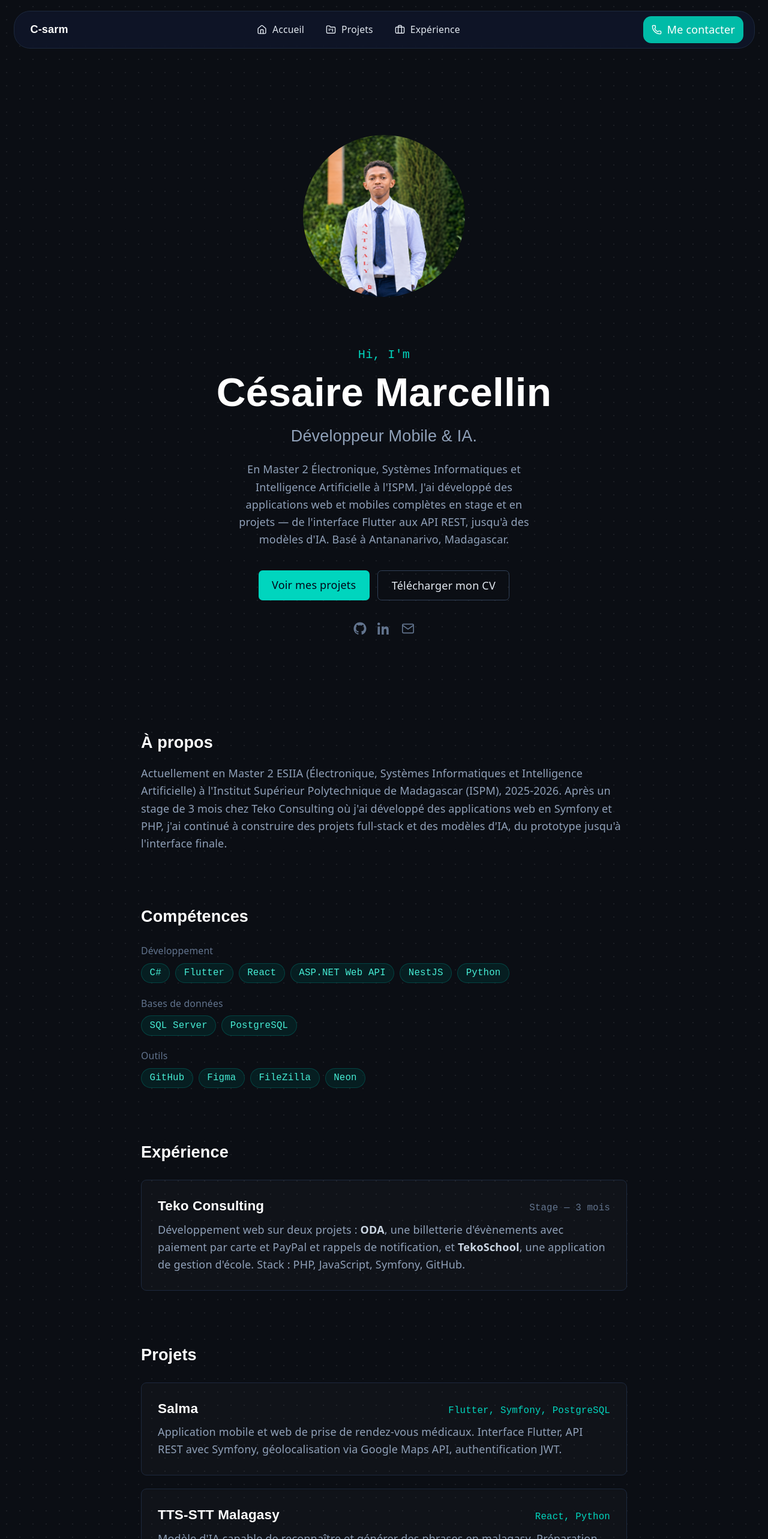
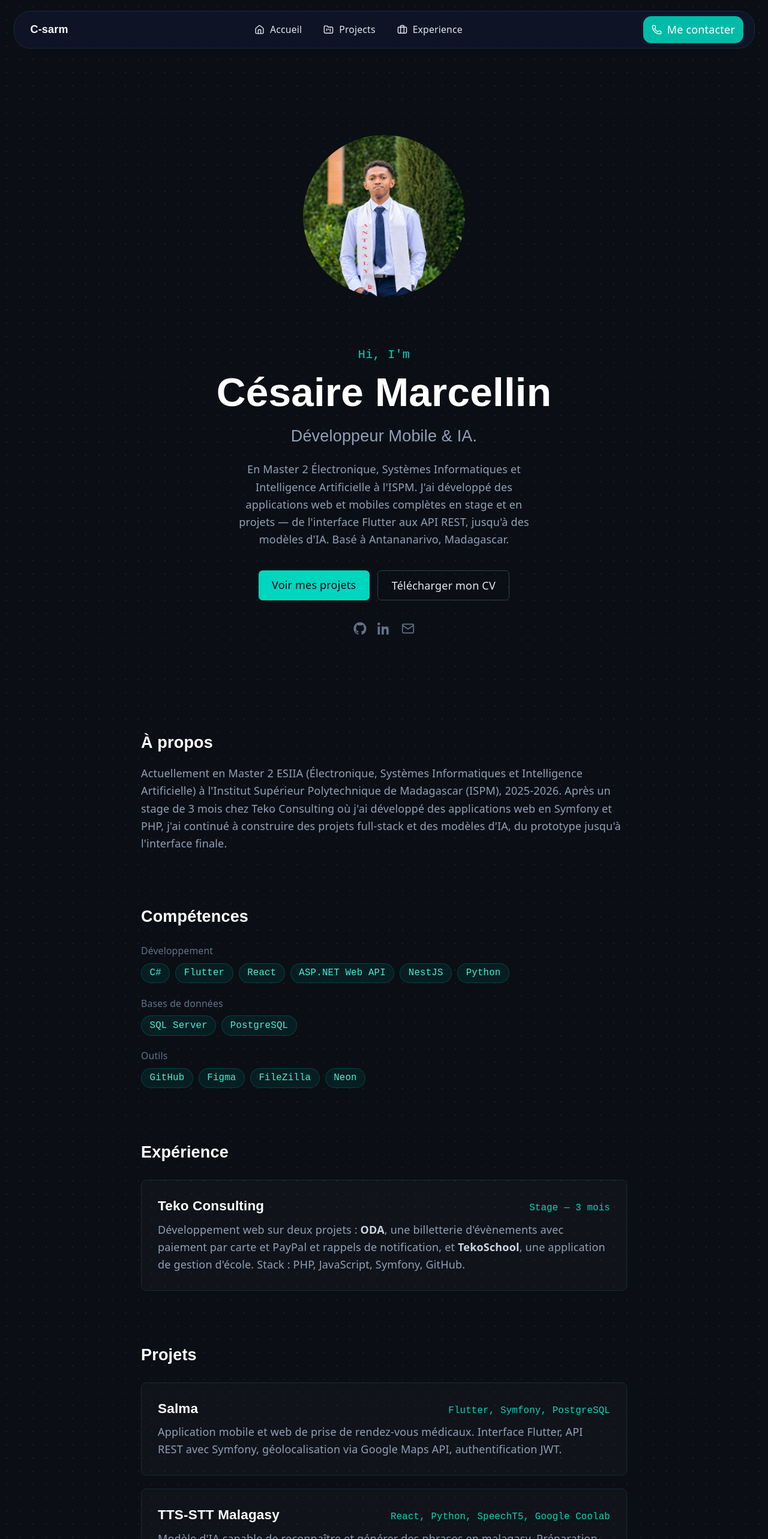
Before and after one commit to Cemafio/Portfolio_, a React app: page / in a window 1280 px wide. Shown: the top 2566 px of the page at 60% size. Built offline with nearby package versions, Linux system fonts and the light colour scheme; the HTML template or start-up script is replaced by a standard one.

Commit message:
navigation

```diff
--- a/src/component/menu.tsx
+++ b/src/component/menu.tsx
@@ -12,11 +12,11 @@ function MenuBar() {
       icon: Home,
     },
     {
-      name: "Projets",
+      name: "Projects",
       icon: FolderKanban,
     },
     {
-      name: "Expérience",
+      name: "Experience",
       icon: Briefcase,
     },
   ];
--- a/src/screen/home.tsx
+++ b/src/screen/home.tsx
@@ -16,7 +16,7 @@ const projects = [
   },
   {
     name: "TTS-STT Malagasy",
-    stack: "React, Python",
+    stack: "React, Python, SpeechT5, Google Coolab",
     description:
       "Modèle d'IA capable de reconnaître et générer des phrases en malagasy. Préparation des données, entraînement avec Python et SpeechT5, prototype de démonstration.",
   },
@@ -34,7 +34,7 @@ const projects = [
   },
   {
     name: "ORIENT'IA",
-    stack: "React, RAG, LLM, ML",
+    stack: "React, RAG, LLM, Python, Google Coolab",
     description:
       "Assistant d'orientation académique propulsé par l'IA, conçu pour un hackathon à l'ISPM. Combine machine learning classique, RAG et un agent conversationnel LLM.",
   },
@@ -54,7 +54,7 @@ function HomePage() {
       <Header />
 
       {/* HERO */}
-    <section className="max-w-3xl mx-auto px-6 pt-24 pb-20 pt-50 flex flex-col items-center text-center">
+    <section className="max-w-3xl mx-auto px-6 pt-24 pb-20 pt-50 flex flex-col items-center text-center" id="accueil">
         <ContainProfil />
 
         <h2 className="text-lg text-teal-400 mt-8 font-['JetBrains_Mono',monospace]">
@@ -142,7 +142,7 @@ function HomePage() {
       </section>
 
       {/* EXPERIENCE */}
-      <section className="max-w-3xl mx-auto px-6 py-16">
+      <section className="max-w-3xl mx-auto px-6 py-16" id="experience">
         <h3 className="text-2xl font-bold font-['Space_Grotesk',sans-serif] text-white">
           Expérience
         </h3>
@@ -151,7 +151,7 @@ function HomePage() {
             <h4 className="text-xl font-semibold font-['Space_Grotesk',sans-serif] text-white">
               Teko Consulting
             </h4>
-            <span className="text-sm text-slate-500 font-['JetBrains_Mono',monospace]">
+            <span className="text-sm text-teal-400 font-['JetBrains_Mono',monospace]">
               Stage — 3 mois
             </span>
           </div>
```
